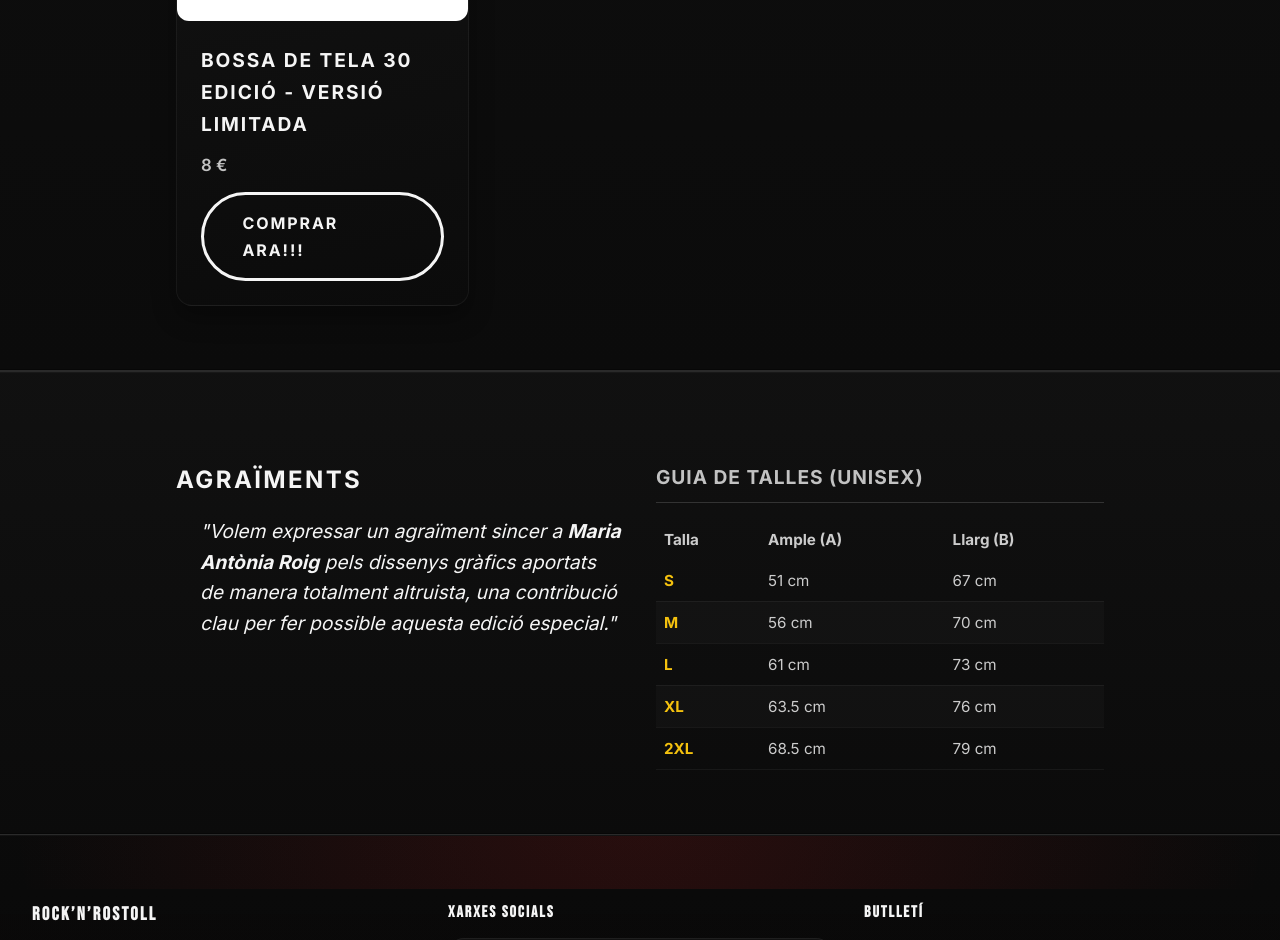
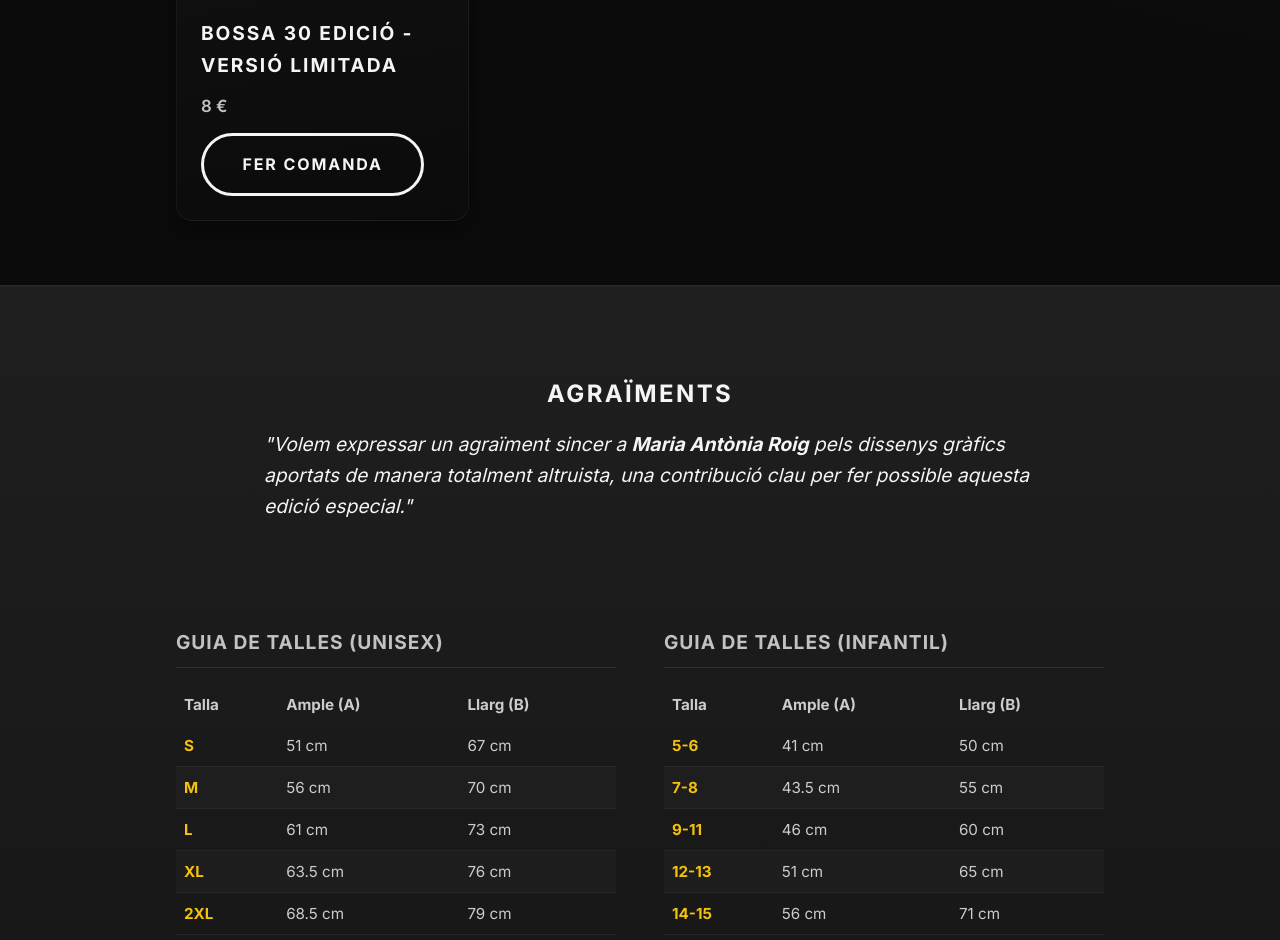
Before and after one commit to RostollTech/rocknrostoll-web, a React (Vite) app: page /shop in a window 1280 px wide. Shown: the part 1460-2400 px from the top of the page. Built offline with nearby package versions, Linux system fonts and the light colour scheme.

Commit message:
talles nins

```diff
--- a/api/checkout.js
+++ b/api/checkout.js
@@ -21,10 +21,10 @@ export default async function handler(req, res) {
         if (items && Array.isArray(items) && items.length > 0) {
 
             const PRODUCTS_CATALOG = {
-                "Pack 30 edició - versió limitada": 40,
-                "Dessuadores 30 edició - versió limitada": 28,
+                "Pack - Dessuadora + Gorra + Bossa - versió limitada": 40,
+                "Dessuadora 30 edició - versió limitada": 28,
                 "Gorra 30 edició - versió limitada": 10,
-                "Bossa de tela 30 edició - versió limitada": 8
+                "Bossa 30 edició - versió limitada": 8
             };
 
             line_items = items.map(item => {
--- a/src/components/ProductCard.jsx
+++ b/src/components/ProductCard.jsx
@@ -7,7 +7,7 @@ export default function ProductCard({ name, price, image, url }) {
         <p className="merch-price">{price}</p>
         <div className="merch-actions">
           <a href={url} className="btn-outline" target="_blank" rel="noopener noreferrer">
-            Comprar ara!!!
+            Fer Comanda
           </a>
         </div>
       </div>
--- a/src/data/products.json
+++ b/src/data/products.json
@@ -6,13 +6,13 @@
     "url": "/comanda"
   },
   {
-    "name": "Pack 30 edició - versió limitada",
+    "name": "Pack - Dessuadora + Gorra + Bossa - versió limitada",
     "price": "40 €",
     "image": "/products/disseny.webp",
     "url": "/comanda"
   },
   {
-    "name": "Dessuadores 30 edició - versió limitada",
+    "name": "Dessuadora 30 edició - versió limitada",
     "price": "28 €",
     "image": "/products/dessuadora.webp",
     "url": "/comanda"
@@ -24,7 +24,7 @@
     "url": "/comanda"
   },
   {
-    "name": "Bossa de tela 30 edició - versió limitada",
+    "name": "Bossa 30 edició - versió limitada",
     "price": "8 €",
     "image": "/products/bossa.webp",
     "url": "/comanda"
--- a/src/index.css
+++ /dev/null
@@ -1 +0,0 @@
-@import "./styles/global.css";
--- a/src/main.jsx
+++ b/src/main.jsx
@@ -1,6 +1,6 @@
 import React from "react";
 import ReactDOM from "react-dom/client";
-import "./index.css";
+import "./styles/index.css";
 import { RouterProvider } from "react-router-dom";
 import router from "./router";
 
--- a/src/pages/Comanda.jsx
+++ b/src/pages/Comanda.jsx
@@ -20,7 +20,8 @@ export default function Comanda() {
   const [donationAmount, setDonationAmount] = useState(0);
 
   // Cart initialized as empty. Keys will be "Name_Size" => Quantity.
-  const SIZES = ["S", "M", "L", "XL", "XXL"];
+  const SIZES_KIDS = ["5-6", "7-8", "9-11", "12-13", "14-15"];
+  const SIZES_ADULTS = ["S", "M", "L", "XL", "XXL"];
 
   // New State for Products with Sizes (Hoodies, Packs, etc.)
   // Object: { "ProductName": ["M", "L", ""], ... }
@@ -303,7 +304,12 @@ export default function Comanda() {
                                       required
                                     >
                                       <option value="" disabled>Triar Talla...</option>
-                                      {SIZES.map(s => <option key={s} value={s}>{s}</option>)}
+                                      <optgroup label="Infantil">
+                                        {SIZES_KIDS.map(s => <option key={s} value={s}>{s}</option>)}
+                                      </optgroup>
+                                      <optgroup label="Adult">
+                                        {SIZES_ADULTS.map(s => <option key={s} value={s}>{s}</option>)}
+                                      </optgroup>
                                     </select>
                                   </div>
                                 ))}
--- a/src/pages/Shop.jsx
+++ b/src/pages/Shop.jsx
@@ -47,7 +47,7 @@ export default function Shop() {
 Edicions limitades dissenyades exclusivament per commemorar tres dècades d’història."
         />
 
-        <section className="page-section section-alt">
+        <section className="page-section">
           <div className="page-content">
             <div className="shop-intro">
               <p className="section-description">
@@ -72,11 +72,11 @@ Edicions limitades dissenyades exclusivament per commemorar tres dècades d’hi
           </div>
         </section>
         <section id="talles" className="page-section section-alt">
-          <div className="page-content split-layout" style={{ alignItems: "start" }}>
+          <div className="page-content">
 
-            {/* Left: Acknowledgment */}
-            <div className="acknowledgment-text">
-              <h3 style={{ fontSize: "1.5rem", marginBottom: "1rem", color: "var(--color-primary)", textTransform: "uppercase", letterSpacing: "0.1em" }}>Agraïments</h3>
+            {/* Acknowledgment: Full Width Top */}
+            <div className="acknowledgment-text" style={{ marginBottom: "3rem", maxWidth: "800px", margin: "0 auto 3rem auto" }}>
+              <h3 style={{ fontSize: "1.5rem", marginBottom: "1rem", color: "var(--color-primary)", textTransform: "uppercase", letterSpacing: "0.1em", textAlign: "center" }}>Agraïments</h3>
               <blockquote style={{
                 borderLeft: "4px solid var(--color-primary)",
                 paddingLeft: "1.5rem",
@@ -90,8 +90,11 @@ Edicions limitades dissenyades exclusivament per commemorar tres dècades d’hi
               </blockquote>
             </div>
 
-            {/* Right: Size Guide */}
-            <div className="size-guide-container" style={{ width: "100%" }}>
+            {/* Size Guides: Side by Side */}
+            <div className="size-guides-grid" style={{ display: "grid", gridTemplateColumns: "repeat(auto-fit, minmax(350px, 1fr))", gap: "3rem", alignItems: "start" }}>
+
+              {/* Box 1: Unisex */}
+              <div className="size-guide-container">
                 <h4 style={{ fontSize: "1.2rem", marginBottom: "1rem", color: "var(--color-text-muted)", textTransform: "uppercase", letterSpacing: "0.05em", borderBottom: "1px solid #333", paddingBottom: "0.5rem" }}>
                   Guia de Talles (Unisex)
                 </h4>
@@ -123,6 +126,41 @@ Edicions limitades dissenyades exclusivament per commemorar tres dècades d’hi
                 </div>
               </div>
 
+              {/* Box 2: Infantil */}
+              <div className="size-guide-container">
+                <h4 style={{ fontSize: "1.2rem", marginBottom: "1rem", color: "var(--color-text-muted)", textTransform: "uppercase", letterSpacing: "0.05em", borderBottom: "1px solid #333", paddingBottom: "0.5rem" }}>
+                  Guia de Talles (Infantil)
+                </h4>
+                <div style={{ overflowX: "auto" }}>
+                  <table className="size-table" style={{ borderCollapse: "collapse", width: "100%", fontSize: "0.95rem", textAlign: "left", color: "#ccc" }}>
+                    <thead>
+                      <tr style={{ borderBottom: "1px solid var(--color-primary)" }}>
+                        <th style={{ padding: "0.5rem" }}>Talla</th>
+                        <th style={{ padding: "0.5rem" }}>Ample (A)</th>
+                        <th style={{ padding: "0.5rem" }}>Llarg (B)</th>
+                      </tr>
+                    </thead>
+                    <tbody>
+                      {[
+                        { t: "5-6", w: "41 cm", l: "50 cm" },
+                        { t: "7-8", w: "43.5 cm", l: "55 cm" },
+                        { t: "9-11", w: "46 cm", l: "60 cm" },
+                        { t: "12-13", w: "51 cm", l: "65 cm" },
+                        { t: "14-15", w: "56 cm", l: "71 cm" }
+                      ].map((row, i) => (
+                        <tr key={row.t} style={{ borderBottom: "1px solid rgba(255,255,255,0.05)", background: i % 2 ? "rgba(255,255,255,0.02)" : "transparent" }}>
+                          <td style={{ padding: "0.5rem", fontWeight: "bold", color: "var(--color-accent-yellow)" }}>{row.t}</td>
+                          <td style={{ padding: "0.5rem" }}>{row.w}</td>
+                          <td style={{ padding: "0.5rem" }}>{row.l}</td>
+                        </tr>
+                      ))}
+                    </tbody>
+                  </table>
+                </div>
+              </div>
+
+            </div>
+
           </div>
         </section>
       </main>
--- a/src/styles/global.css
+++ b/src/styles/global.css
@@ -149,7 +149,7 @@ main {
 
 .section-alt,
 .page-section.section-alt {
-  background: linear-gradient(180deg, rgba(17, 17, 17, 0.95), rgba(11, 11, 11, 0.95));
+  background: linear-gradient(180deg, rgba(32, 32, 32, 0.95), rgba(24, 24, 24, 0.95));
   border-top: 1px solid var(--color-border);
   border-bottom: 1px solid var(--color-border);
   box-shadow: inset 0 1px 0 rgba(255, 255, 255, 0.03), inset 0 -1px 0 rgba(0, 0, 0, 0.35);
--- /dev/null
+++ b/src/styles/index.css
@@ -0,0 +1 @@
+@import "./global.css";
```
Lines whose indentation alone changed are shown as unchanged.
